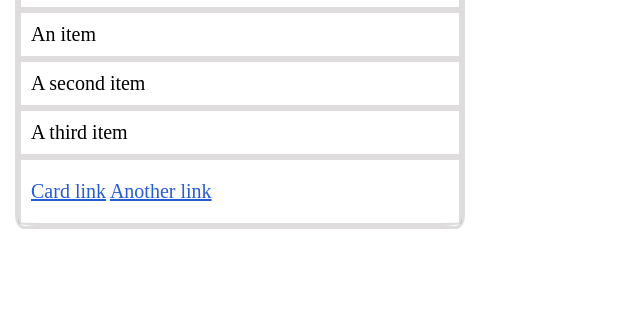
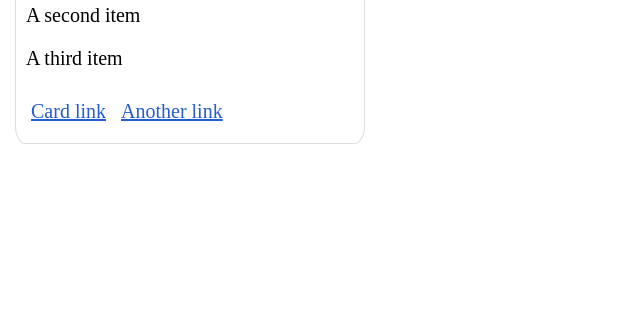
Before and after one commit to SandroGrimaldi/Esercizi-CSS, a plain HTML site: page 04 Card/Card.html in a window 1280 px wide. Shown: the part 470-800 px from the top of the page, without its empty margins (0-640 px from the left). Drawn offline with Linux system fonts and the light colour scheme.

Commit message:
Update style.css

```diff
--- a/04 Card/style.css
+++ b/04 Card/style.css
@@ -1,29 +1,27 @@
 *{
-    margin:0;
-    padding:0;
+    margin: 0;
+    padding: 0;
     box-sizing: border-box;
 
 }
 
 .container{
-    width:450px;
+    width: 350px;
     margin-top: 15px;
     margin-left: 15px;
-    padding:0;
-    border:3px solid rgba(180, 175, 175, 0.438);
-    border-radius:2%
+    padding: 0;
+    border:1px solid rgba(180, 175, 175, 0.438);
+    border-radius: 3%;
 }
 
 div{
     font-size:20px;
-    border:3px solid rgba(180, 175, 175, 0.438);
     padding:10px;
 }
 
 a{
     color:rgb(37, 92, 211);
-
-
+    padding: 1px 5px;
 }
 
 #figure{
@@ -37,12 +35,13 @@ a{
     border-top-right-radius:3% ;
     background-color:grey;
     color:white;
-
-}
+   }
 
 #card_links{
     padding-top:20px;
     padding-bottom:20px;
-    border-bottom-left-radius: 5%;
-    border-bottom-right-radius: 5%;
 }
+
+.card_item{
+    border:1px solid rgba(180, 175, 175, 0.438);
+}
```
